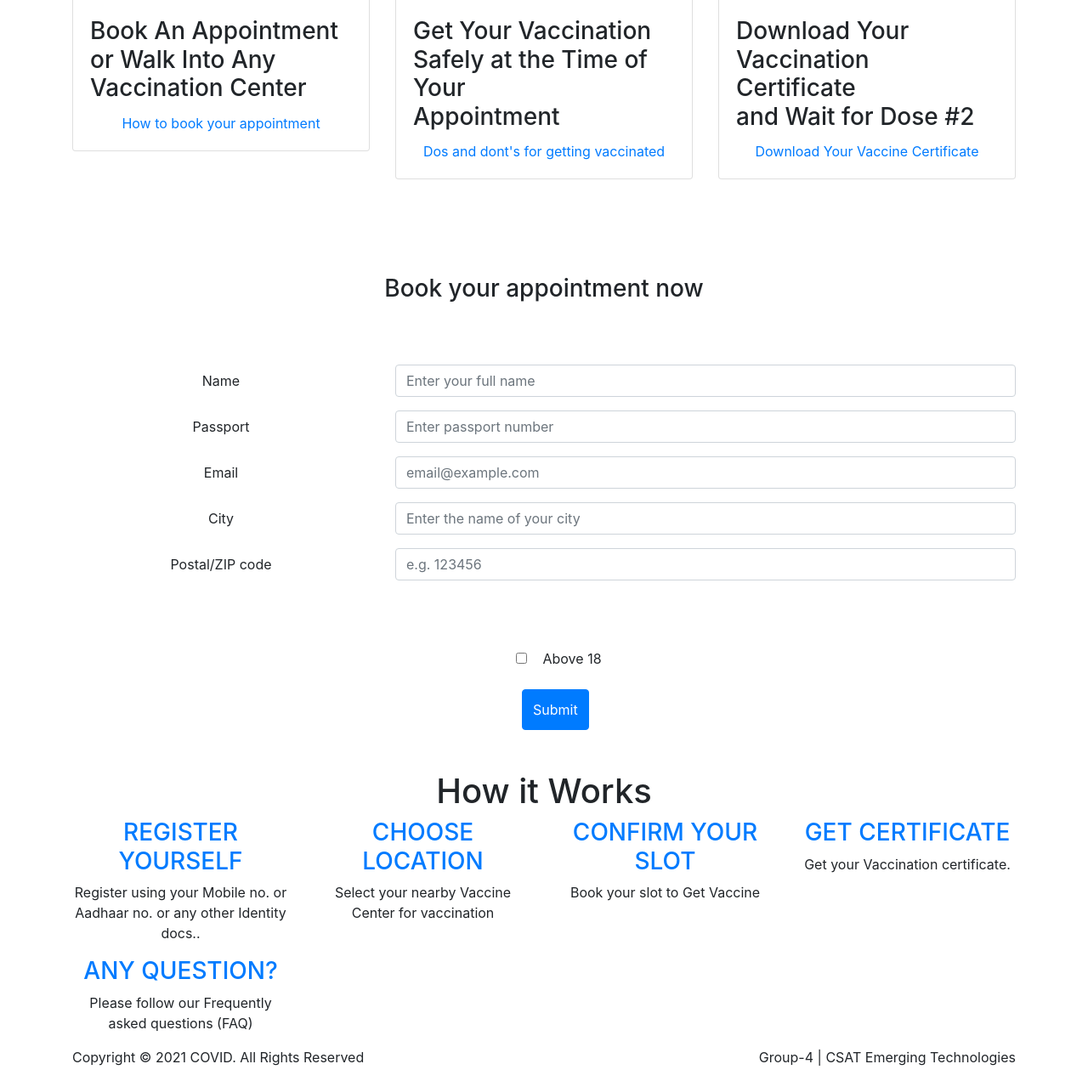
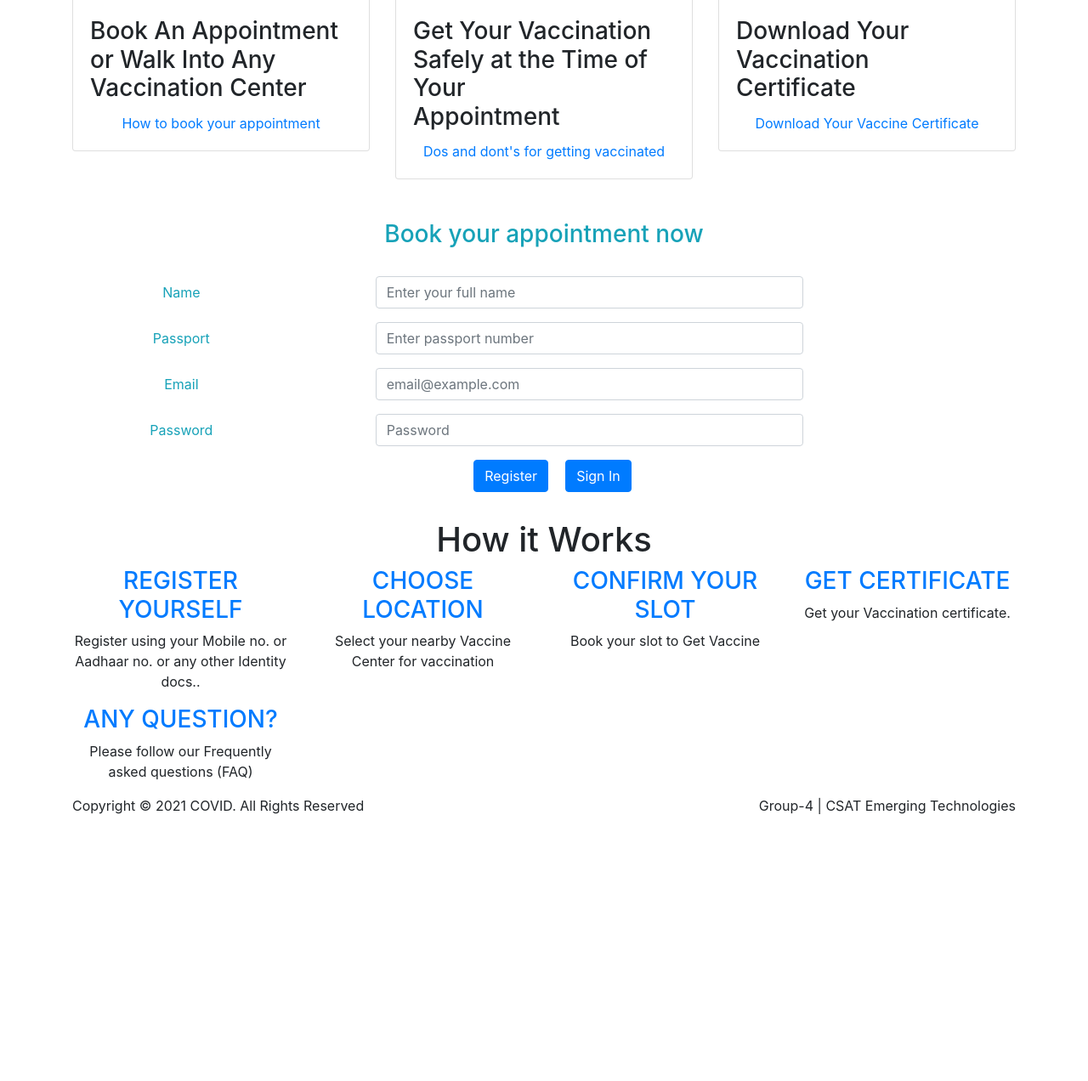
Before and after one commit to ayush9200/vaccine_finder, a Flask app: page / in a window 1280 px wide. Shown: the part 535-1807 px from the top of the page at 85% size. After the commit the page ends 1493 px from the top, so only its background shows below. Run offline with Flask 2, Linux system fonts and the light colour scheme; some libraries are stand-ins or nearby versions.

Commit message:
homepage changes dashmeet kaur

```diff
--- a/templates/homepage.html
+++ b/templates/homepage.html
@@ -57,10 +57,10 @@
         <div class="container">
             <div class="row">
                 <div class="col-6 text-left">
-                        <p>Approved by Goverment of India</p>
+                        <p>Approved by LCIT</p>
                 </div>
                 <div class="col-6 text-right">
-                        <p>Ministry of Health and Family Welfare</p>
+                        <p>Ministry of LCIT Ontario</p>
                 </div>
             </div>
         </div>
@@ -133,64 +133,104 @@
                                         <div _ngcontent-ubl-c113="" class="col-12 col-sm-6 col-md-4 col-lg-4">
                                             <div _ngcontent-ubl-c113="" class="card">
                                                 <img _ngcontent-ubl-c113="" src="https://prod-cdn.preprod.co-vin.in/sandbox/assets/images/vaccination-thumb-3.jpg" alt="largest vaccine drive" class="card-img-top"><div _ngcontent-ubl-c113="" class="card-body">
-                                                    <h3 _ngcontent-ubl-c113="" class="card-title accessibility-plugin-ac">Download Your Vaccination <br> Certificate <br> and Wait for Dose #2</h3>
+                                                    <h3 _ngcontent-ubl-c113="" class="card-title accessibility-plugin-ac">Download Your Vaccination <br> Certificate </h3>
                                                     <p _ngcontent-ubl-c113="" class="card-text text-center"><a href="http://127.0.0.1:5000/cert">Download Your Vaccine Certificate</a></p>
                                                 </div></div></div></div></div></div><br><br>
     </section>
-    <section id="vaccine-banner"></section>
-    <section id="slot-selection">
-        <div class="container">
-            <div class="row" style="margin-top: 4pc; margin-bottom: 4pc;">
-                <div class="col-12">
-                    <h3 class="text-center">Book your appointment now</h3>
-                </div>
-            </div>
-            <div class="row">
+<!--    <section id="vaccine-banner"></section>-->
+<!--    <section id="slot-selection">-->
+<!--        <div class="container">-->
+<!--            <div class="row" style="margin-top: 4pc; margin-bottom: 4pc;">-->
+<!--                <div class="col-12">-->
+<!--                    <h3 class="text-center">Book your appointment now</h3>-->
+<!--                </div>-->
+<!--            </div>-->
+<!--            <div class="row">-->
+<!--                <div class="col-12 text-center">-->
+<!--                    <form>-->
+<!--                        <div class="form-group row">-->
+<!--                            <label for="name" class="col-sm-4 col-form-label customLabel">Name</label>-->
+<!--                            <div class="col-sm-8">-->
+<!--                              <input type="text" class="form-control" id="name" placeholder="Enter your full name">-->
+<!--                            </div>-->
+<!--                        </div>-->
+<!--                        <div class="form-group row">-->
+<!--                            <label for="uniqueId" class="col-sm-4 col-form-label customLabel">Passport</label>-->
+<!--                            <div class="col-sm-8">-->
+<!--                              <input type="text" class="form-control" id="uniqueId" placeholder="Enter passport number">-->
+<!--                            </div>-->
+<!--                        </div>-->
+<!--                        <div class="form-group row">-->
+<!--                            <label for="staticEmail" class="col-sm-4 col-form-label customLabel">Email</label>-->
+<!--                            <div class="col-sm-8">-->
+<!--                              <input type="text" class="form-control" id="email" placeholder="email@example.com">-->
+<!--                            </div>-->
+<!--                        </div>-->
+<!--                        <div class="form-group row">-->
+<!--                            <label for="city" class="col-sm-4 col-form-label customLabel">City</label>-->
+<!--                            <div class="col-sm-8">-->
+<!--                              <input type="text" class="form-control" id="city" placeholder="Enter the name of your city">-->
+<!--                            </div>-->
+<!--                            </div>-->
+<!--                            <div class="form-group row">-->
+<!--                            <label for="pin" class="col-sm-4 col-form-label customLabel">Postal/ZIP code</label>-->
+<!--                            <div class="col-sm-8">-->
+<!--                              <input type="text" class="form-control" id="pin" placeholder="e.g. 123456">-->
+<!--                            </div>-->
+<!--                            </div><br><br>-->
+<!--                        </div>-->
+<!--                        <br>&nbsp;-->
+<!--                        <div class="form-group form-check" align="center">-->
+<!--                          <input align="center" style="margin-left:32pc" type="checkbox" class="form-check-input" id="exampleCheck1">-->
+<!--                          <label class="form-check-label customLabel" style="margin-left:34pc" for="exampleCheck1">Above 18</label>-->
+<!--                        </div>-->
+<!--                        <div class="form-group" style="margin-left:20px; clear: both; display: inline-flex;">-->
+<!--                            <input type="submit" id="register" name="btn" class="btn btn-primary btn-md" value="Register">-->
+<!--                            <input type="submit" id="signin" name="btn" style="margin-left: 20px;" class="btn btn-primary btn-md" value="Sign In">-->
+<!--                        </div>-->
+<!--                      </form><br><br>-->
+<!--                </div>-->
+<!--            </div>-->
+<!--        </div>-->
+<!--        <br><br>-->
+<!--    </section>-->
+    <form id="login-form" class="form" action="http://127.0.0.1:5000/register-login" method="POST">
+                                    <h3 class="text-center text-info">Book your appointment now</h3><br>
                                         <div class="col-12 text-center">
-                    <form>
                                                 <div class="form-group row">
-                            <label for="name" class="col-sm-4 col-form-label customLabel">Name</label>
-                            <div class="col-sm-8">
-                              <input type="text" class="form-control" id="name" placeholder="Enter your full name">
+                                                    <label for="name" class="col-sm-4 col-form-label text-info required-field">Name</label>
+                                                    <div class="col-sm-5">
+                                                      <input type="text" class="form-control" name="name" id="name" placeholder="Enter your full name">
                                                     </div>
                                                 </div>
                                                 <div class="form-group row">
-                            <label for="uniqueId" class="col-sm-4 col-form-label customLabel">Passport</label>
-                            <div class="col-sm-8">
-                              <input type="text" class="form-control" id="uniqueId" placeholder="Enter passport number">
+                                                    <label for="passport" class="col-sm-4 col-form-label text-info required-field">Passport</label>
+                                                    <div class="col-sm-5">
+                                                      <input type="text" class="form-control" name="passport" id="passport" placeholder="Enter passport number">
                                                     </div>
                                                 </div>
                                                 <div class="form-group row">
-                            <label for="staticEmail" class="col-sm-4 col-form-label customLabel">Email</label>
-                            <div class="col-sm-8">
-                              <input type="text" class="form-control" id="email" placeholder="email@example.com">
+                                                    <label for="email" class="col-sm-4 col-form-label text-info">Email</label>
+                                                    <div class="col-sm-5">
+                                                      <input type="text" class="form-control" name="email" id="email" placeholder="email@example.com">
                                                     </div>
                                                 </div>
                                                 <div class="form-group row">
-                            <label for="city" class="col-sm-4 col-form-label customLabel">City</label>
-                            <div class="col-sm-8">
-                              <input type="text" class="form-control" id="city" placeholder="Enter the name of your city">
+                                                    <label for="inputPassword" class="col-sm-4 col-form-label text-info required-field">Password</label>
+                                                    <div class="col-sm-5">
+                                                      <input type="password" class="form-control" name="inputPassword" id="inputPassword" placeholder="Password">
                                                     </div>
                                                 </div>
-                            <div class="form-group row">
-                            <label for="pin" class="col-sm-4 col-form-label customLabel">Postal/ZIP code</label>
-                            <div class="col-sm-8">
-                              <input type="text" class="form-control" id="pin" placeholder="e.g. 123456">
-                            </div>
-                            </div><br><br>
-                        </div>
-                        <br>&nbsp;
-                        <div class="form-group form-check" align="center">
-                          <input align="center" style="margin-left:32pc" type="checkbox" class="form-check-input" id="exampleCheck1">
-                          <label class="form-check-label customLabel" style="margin-left:34pc" for="exampleCheck1">Above 18</label>
-                        </div>
-                                <button type="submit" style="margin-left: 34pc;" class="btn btn-primary">Submit</button>
-                      </form><br><br>
+<!--                                                <div class="form-group form-check">-->
+<!--                                                  <input type="checkbox" class="form-check-input" id="exampleCheck1">-->
+<!--                                                  <label class="form-check-label text-info" for="exampleCheck1">Above 18</label>-->
+<!--                                                </div>-->
+                                                <div class="form-group" style="margin-left:20px; clear: both; display: inline-flex;">
+                                                    <input type="submit" id="register" name="btn" class="btn btn-primary btn-md" value="Register">
+                                                    <input type="submit" id="signin" name="btn" style="margin-left: 20px;" class="btn btn-primary btn-md" value="Sign In">
                                                 </div>
                                         </div>
-        </div>
-        <br><br>
-    </section>
+                                </form>
     <section id="how-it-works">
         <div class="container">
             <div class="row text-center">
```
Lines whose indentation alone changed are shown as unchanged.
